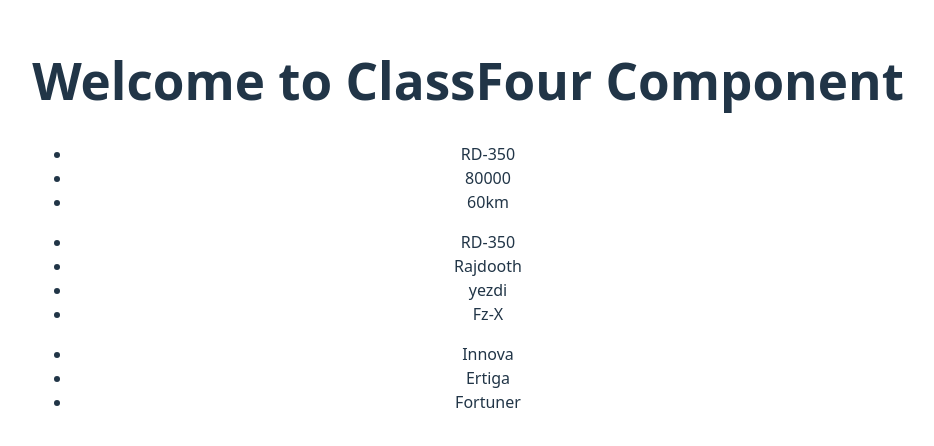
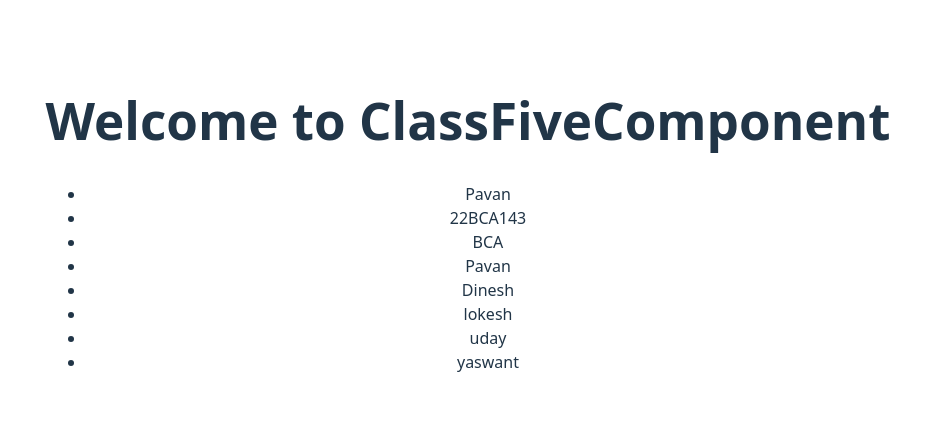
Before and after one commit to pavankumar2974/React-Js, a React (Vite) app in the folder app/: page / in a window 1280 px wide. Shown: the part 176-622 px from the top of the page, without its empty margins (172-1106 px from the left). Built offline with nearby package versions, Linux system fonts and the light colour scheme.

Commit message:
React-js

```diff
--- a/app/src/App.jsx
+++ b/app/src/App.jsx
@@ -7,6 +7,7 @@ import './App.css'
 import ClassObjComp from './Component/ClassObjComp'
 import ClassTwoComp, { ClassThreeComp } from './Component/ClassTwoComp'
 import ClassFourComp from './Component/ClassFourComp'
+import ClassFiveComp from './Component/ClassFiveComp'
 
 function App() {
   const [count, setCount] = useState(0)
@@ -19,7 +20,8 @@ function App() {
 {/* <ClassObjComp/> */}
 {/* <ClassTwoComp/>
 <ClassThreeComp/> */}
-<ClassFourComp/>
+{/* <ClassFourComp/> */}
+<ClassFiveComp/>
       </div>
     </>
   )
--- /dev/null
+++ b/app/src/Component/ClassFiveComp.jsx
@@ -0,0 +1,34 @@
+import { Component } from "react";
+
+
+class ClassFiveComp extends Component{
+    constructor(){
+        super();
+        this.state={
+            message:"Welcome to ClassFiveComponent",
+            student:{
+                sname:"Pavan",
+                sid:"22BCA143",
+                course:"BCA",
+            },
+            Students:[
+                "Pavan",
+                "Dinesh",
+                "lokesh",
+                "uday",
+                "yaswant",
+            ]
+        }
+    }
+    render(){
+        const{message,student,Students}=this.state
+        return <div>
+            <h1>{message}</h1>
+            <ul>
+                { Object.values(student).map((val,i)=>{return<li key={i}>{val}</li>})}
+                {Object.values(Students).map((val,i)=>{return<li key={i}>{val}</li>})}
+                </ul>
+        </div>
+    }
+}
+export default ClassFiveComp;
--- a/app/src/Component/ClassFourComp.jsx
+++ b/app/src/Component/ClassFourComp.jsx
@@ -34,7 +34,7 @@ class ClassFourComp extends Component {
                 {Object.values(bikes).map((val, i) => { return <li key={i}>{val}</li> })}
             </ul>
             <ul>
-                {Object.values(car).map((val,i)=>{return<li key={i}>{val}</li>})}
+                {Object.values(car).map((val, i) => { return <li key={i}>{val}</li> })}
             </ul>
         </div>
     }
```
